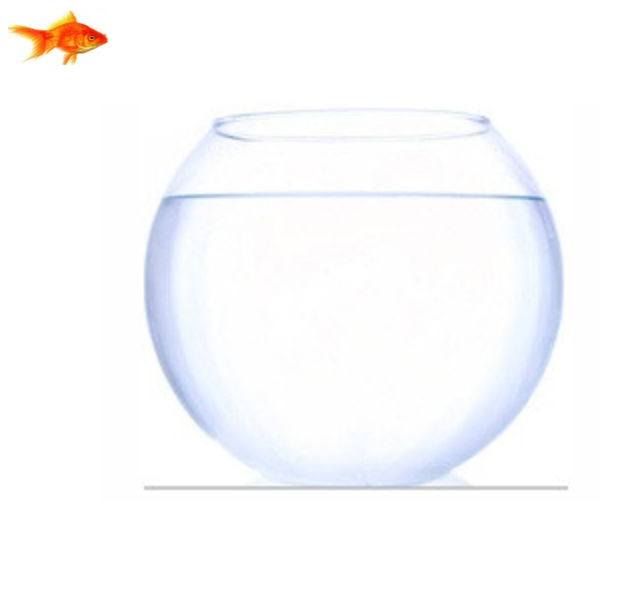
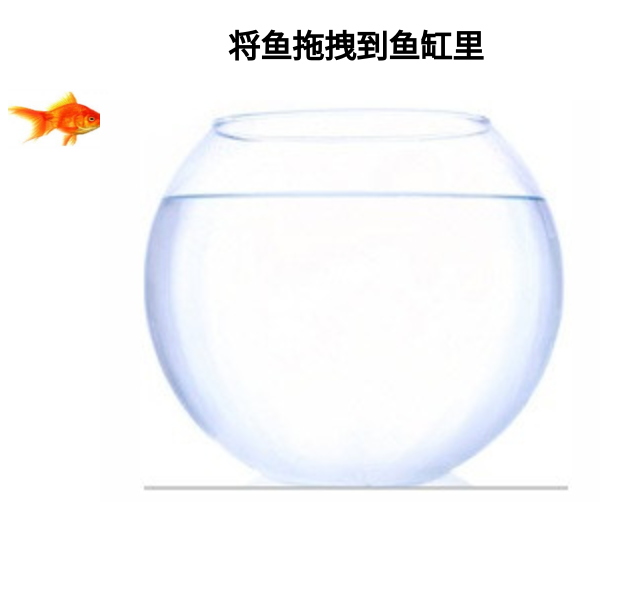
Before and after one commit to lxy666/html-demo, a plain HTML site: page html5-drag/drop.html in a window 1280 px wide. Shown: the whole page, without its empty margins (0-640 px from the left). Drawn offline with Linux system fonts and the light colour scheme.

Commit message:
增加了新的功能 1.aa 2.bb

```diff
--- a/html5-drag/drop.html
+++ b/html5-drag/drop.html
@@ -16,6 +16,7 @@
     </style>
 </head>
 <body>
+<h1 style="padding-left: 220px">将鱼拖拽到鱼缸里</h1>
 <img src="fish.png" style="width:100px;height:60px;" draggable="true" id="img1" ondragstart="drag(event)"/>
 <div id="div1" ondrop="drop(event)" ondragover="allowDrop(event)">
 </div>
```
